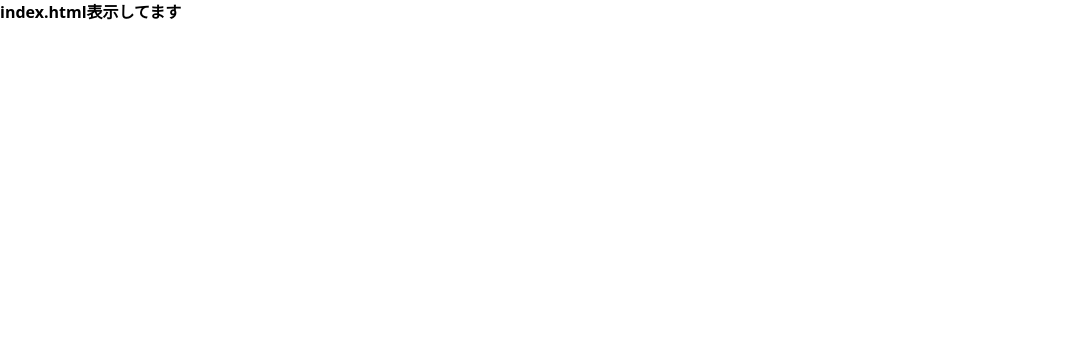
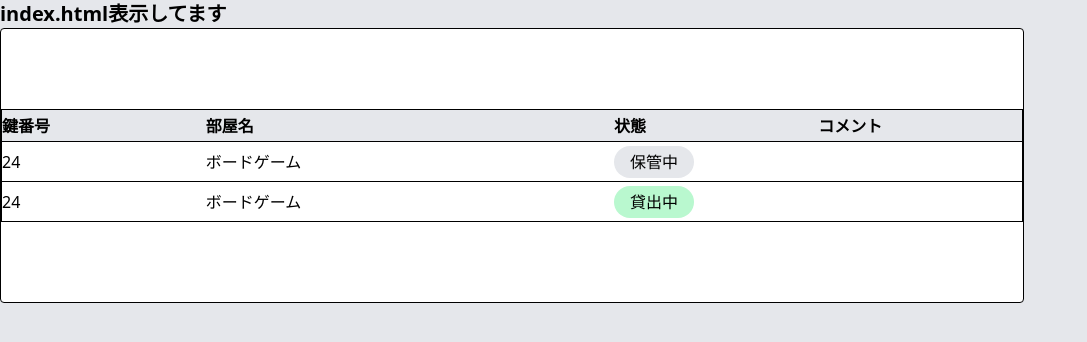
Before and after one commit to kuroiko0429/Kagi-Kashi, a Flask app: page / in a window 1280 px wide. Before the commit the part shown is almost empty. Shown: the top 342 px of the page, without its empty margins (0-1087 px from the left). Run offline with Flask 3, Linux system fonts and the light colour scheme.

Commit message:
メインページの表の部分

```diff
--- a/app.py
+++ b/app.py
@@ -3,4 +3,5 @@ from flaskr import create_app
 app = create_app()
 
 if __name__ == '__main__':
-    app.run()
+    app.run(debug=True)
+    #app.run()
--- a/flaskr/__init__.py
+++ b/flaskr/__init__.py
@@ -25,6 +25,10 @@ def create_app(test_config=None):
     # ページの表示
     @app.route('/')
     def hello():
-        return render_template('index.html')
+        keys = [
+            {'id':24, 'name':"ボードゲーム", 'state':0, 'comment':""},
+            {'id':24, 'name':"ボードゲーム", 'state':1, 'comment':""}
+        ]
+        return render_template('index.html', keys=keys)
 
     return app
--- a/flaskr/templates/index.html
+++ b/flaskr/templates/index.html
@@ -6,7 +6,34 @@
   <script src="https://cdn.jsdelivr.net/npm/@tailwindcss/browser@4"></script>
   <title>Document</title>
 </head>
-<body>
-  <h1 class="font-bold">index.html表示してます</h1>
+<body class="bg-gray-200">
+  <h1 class="font-bold text-xl">index.html表示してます</h1>
+  <div class="w-4/5 py-20 border rounded bg-white">
+    <table class="w-full border">
+      <tr class="h-8 border bg-gray-200">
+        <th class="text-left w-1/5">鍵番号</th>
+        <th class="text-left w-2/5">部屋名</th>
+        <th class="text-left w-1/5">状態</th>
+        <th class="text-left w-1/5">コメント</th>
+      </tr>
+      {% for key in keys%}
+        <tr class="h-10 border">
+          <td class="">{{ key.id }}</td>
+          <td class="">{{ key.name }}</td>
+          {% if key.state == 1%}
+            <td class="">
+              <div class="flex justify-center items-center w-20 h-8 rounded-2xl bg-green-200">貸出中</div>
+            </td>
+          {% else %}
+            <td class="">
+              <div class="flex justify-center items-center w-20 h-8 rounded-2xl bg-gray-200">保管中</div>
+            </td>
+          {% endif %}
+          <td class="">{{ key.comment }}</td>
+        </tr>
+      {% endfor %}
+    </table>
+  </div>
+
 </body>
 </html>
```
